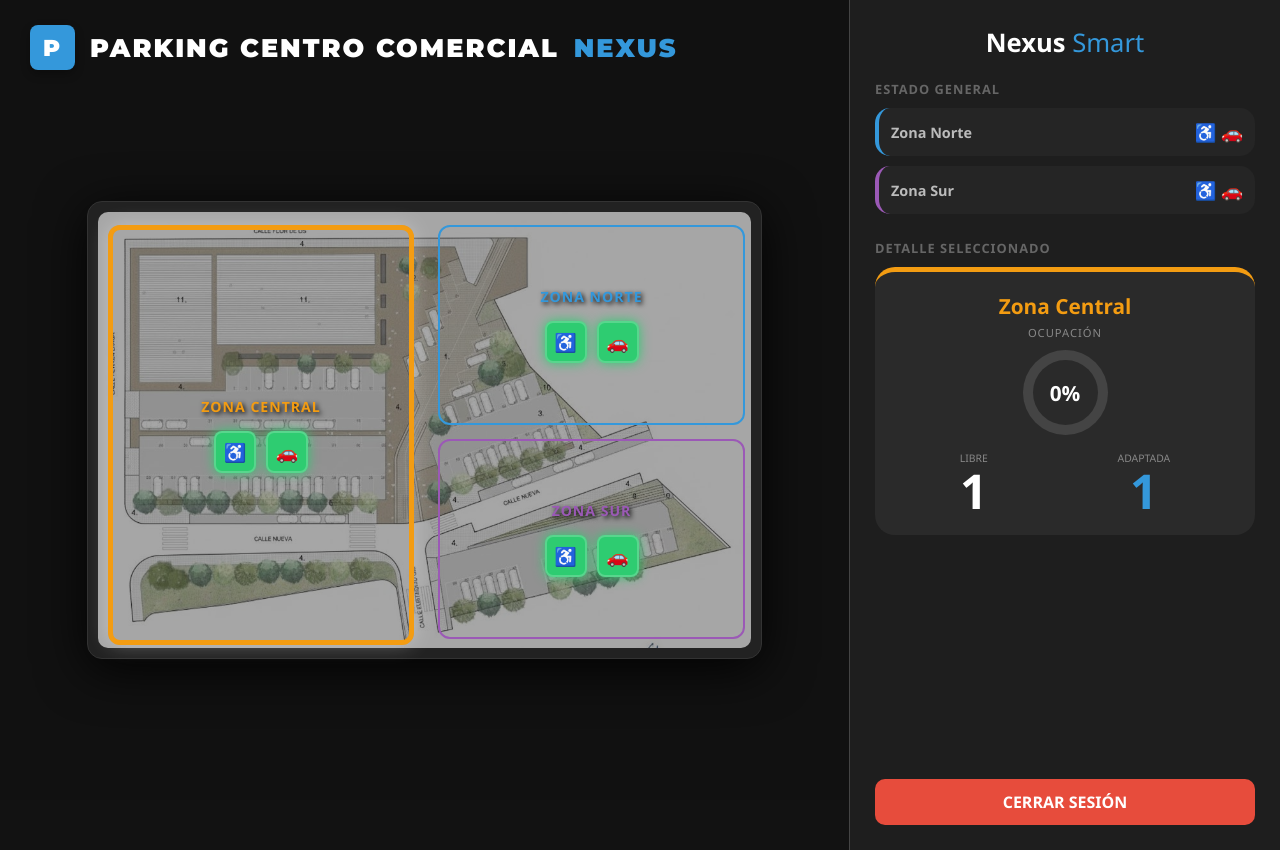
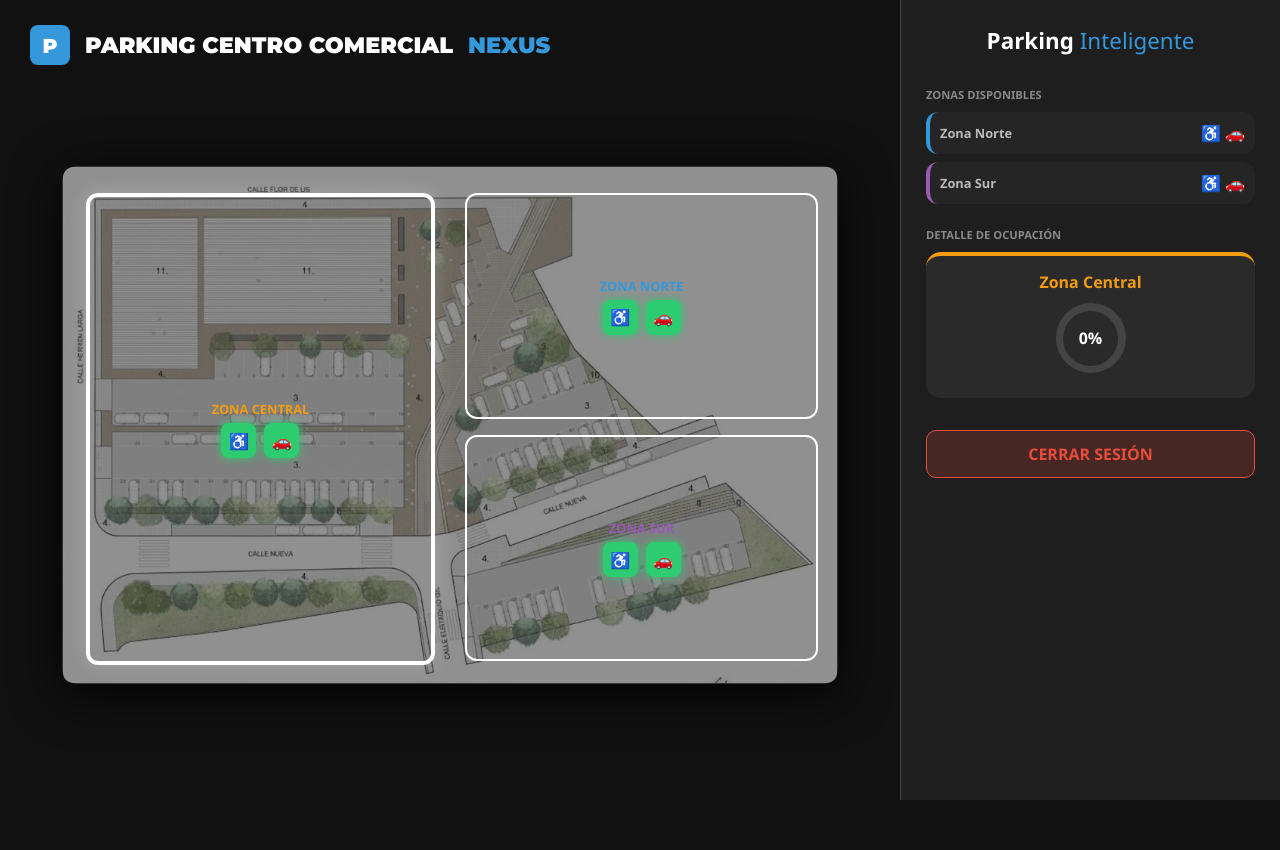
Before and after one commit to Daylon20/Parking-Flask-Arduino, a Flask app: page / in a window 1280 px wide. After the commit the page ends 800 px from the top, so only its background shows below. Run offline with Flask 3, Linux system fonts and the light colour scheme; the visitor is signed in with stand-in values (Sample User, id 1).

Commit message:
Update index.html

```diff
--- a/templates/index.html
+++ b/templates/index.html
@@ -17,106 +17,67 @@
             display: flex; flex-direction: row; height: 100vh; overflow: hidden;
         }
 
-        /* TÍTULO ACTUALIZADO: NEXUS CON LOGO P */
+        /* TÍTULO SUPERIOR */
         .titulo-superior {
-            position: absolute;
-            top: 25px;
-            left: 30px;
-            z-index: 100;
-            color: white;
-            font-family: 'Montserrat', sans-serif;
-            font-size: 1.6em;
-            font-weight: 900;
-            text-transform: uppercase;
-            letter-spacing: 2px;
-            pointer-events: none;
-            display: flex;
-            align-items: center;
-            gap: 15px;
+            position: absolute; top: 25px; left: 30px; z-index: 100;
+            color: white; font-family: 'Montserrat', sans-serif;
+            font-size: 1.4em; font-weight: 900; text-transform: uppercase;
+            display: flex; align-items: center; gap: 15px;
         }
 
         .logo-p-cuadrado {
-            background-color: var(--norte);
-            color: white;
-            width: 45px;
-            height: 45px;
-            display: flex;
-            align-items: center;
-            justify-content: center;
-            border-radius: 8px;
-            font-size: 0.9em;
-            box-shadow: 0 4px 10px rgba(0,0,0,0.3);
+            background-color: var(--norte); color: white; width: 40px; height: 40px;
+            display: flex; align-items: center; justify-content: center;
+            border-radius: 8px; font-size: 0.9em;
         }
 
         .contenedor-principal {
             flex: 3; position: relative; display: flex;
             justify-content: center; align-items: center;
-            padding: 40px;
-            background: #111; width: 100%;
+            padding: 20px; background: #111;
         }
 
-        /* MAPA: Imagen logo_parking.jpg */
         .map-container {
-            position: relative;
-            background: #222;
-            border-radius: 15px;
-            padding: 10px;
-            width: 85%;
-            max-width: 850px;
-            box-shadow: 0 10px 50px rgba(0,0,0,0.9);
-            border: 1px solid #333;
-            margin: 60px auto 0 auto;
+            position: relative; background: #222; border-radius: 15px;
+            width: 90%; max-width: 800px; box-shadow: 0 10px 50px rgba(0,0,0,0.9);
+            border: 1px solid #333; margin-top: 50px;
         }
 
-        .map-image { width: 100%; height: auto; border-radius: 10px; opacity: 0.6; display: block; margin: 0 auto; }
+        .map-image { width: 100%; height: auto; border-radius: 10px; opacity: 0.5; display: block; }
 
-        .led {
-            width: 38px; height: 38px; border-radius: 8px; display: flex; align-items: center;
-            justify-content: center; font-weight: bold; font-size: 18px; transition: 0.3s; border: 2px solid rgba(255,255,255,0.2);
-        }
-        .led-off { background: #2ecc71; box-shadow: 0 0 12px #2ecc71; color: #000; }
-        .led-on { background: #e74c3c; box-shadow: 0 0 12px #e74c3c; color: #fff; }
-
-        .zona-interactiva {
-            position: absolute; cursor: pointer; border-radius: 12px;
-            display: flex; flex-direction: column; align-items: center; justify-content: center;
-            transition: 0.3s; border: 2px solid;
-            background: transparent !important;
+        /* PANEL LATERAL CON SCROLL CORREGIDO */
+        .side-panel {
+            width: 380px; background: var(--panel-bg); padding: 25px;
+            border-left: 1px solid #444; display: flex; flex-direction: column;
+            height: 100vh; overflow-y: auto; box-sizing: border-box;
         }
 
-        #zona-norte { border-color: var(--norte); }
-        #zona-central { border-color: var(--central); }
-        #zona-sur { border-color: var(--sur); }
-
-        .zona-activa { box-shadow: 0 0 20px rgba(255,255,255,0.3); border-width: 5px !important; }
-
-        .nombre-zona-mapa {
-            font-weight: 800; font-size: 1.1vw; text-transform: uppercase;
-            margin-bottom: 15px;
-            text-shadow: 2px 2px 5px rgba(0,0,0,1);
-            letter-spacing: 1px;
+        /* AJUSTES PARA MÓVIL */
+        @media (max-width: 1000px) {
+            body { flex-direction: column; height: auto; overflow-y: auto; }
+            .side-panel { width: 100%; height: auto; border-left: none; border-top: 1px solid #444; }
+            .titulo-superior { font-size: 1em; top: 15px; left: 15px; position: relative; margin-bottom: 20px; }
+            .contenedor-principal { padding: 10px; }
+            .map-container { width: 95%; margin-top: 10px; }
         }
 
-        .side-panel {
-            width: 380px; background: var(--panel-bg); padding: 25px;
-            border-left: 1px solid #444; display: flex; flex-direction: column; height: 100vh; overflow-y: auto;
-        }
+        .led { width: 35px; height: 35px; border-radius: 8px; display: flex; align-items: center; justify-content: center; font-weight: bold; transition: 0.3s; }
+        .led-off { background: #2ecc71; color: #000; box-shadow: 0 0 10px #2ecc71; }
+        .led-on { background: #e74c3c; color: #fff; box-shadow: 0 0 10px #e74c3c; }
 
-        .stat-box { background: #2a2a2a; padding: 20px; border-radius: 20px; margin-bottom: 15px; border-top: 5px solid #444; }
-        .mini-box { background: #252525; padding: 12px; border-radius: 15px; margin-bottom: 10px; display: flex; justify-content: space-between; align-items: center; border-left: 4px solid #444; cursor: pointer; transition: 0.2s; }
-        .mini-box:hover { background: #333; }
+        .zona-interactiva { position: absolute; cursor: pointer; border-radius: 12px; display: flex; flex-direction: column; align-items: center; justify-content: center; border: 2px solid; }
+        .zona-activa { box-shadow: 0 0 20px rgba(255,255,255,0.2); border-width: 4px !important; }
 
-        .donut-chart { width: 85px; height: 85px; border-radius: 50%; display: flex; align-items: center; justify-content: center; margin: 10px auto; position: relative; }
-        .donut-chart::after { content: ''; position: absolute; width: 65px; height: 65px; background: #2a2a2a; border-radius: 50%; }
-        .donut-text { position: relative; z-index: 1; font-weight: bold; font-size: 1.3em; }
+        .stat-box { background: #2a2a2a; padding: 15px; border-radius: 15px; margin-bottom: 12px; border-top: 4px solid #444; }
+        .mini-box { background: #252525; padding: 10px; border-radius: 12px; margin-bottom: 8px; display: flex; justify-content: space-between; align-items: center; border-left: 4px solid #444; cursor: pointer; }
 
-        .big-num { font-size: 3em; font-weight: bold; margin: 0; line-height: 1; }
-        .rec-item { display: inline-flex; align-items: center; background: #1a1a1a; padding: 4px 8px; border-radius: 8px; margin: 0 3px; border: 1px solid #333; }
-        .rec-val { font-weight: bold; color: #2ecc71; margin-right: 4px; }
+        .donut-chart { width: 70px; height: 70px; border-radius: 50%; display: flex; align-items: center; justify-content: center; margin: 10px auto; position: relative; }
+        .donut-chart::after { content: ''; position: absolute; width: 55px; height: 55px; background: #2a2a2a; border-radius: 50%; }
+        .donut-text { position: relative; z-index: 1; font-weight: bold; }
 
         .btn-logout {
-            margin-top: auto; padding: 12px; background: #e74c3c; color: white;
-            text-align: center; text-decoration: none; border-radius: 10px; font-weight: bold;
+            margin-top: 20px; padding: 12px; background: rgba(231, 76, 60, 0.2); color: #e74c3c;
+            text-align: center; text-decoration: none; border-radius: 10px; font-weight: bold; border: 1px solid #e74c3c;
         }
     </style>
 </head>
@@ -132,29 +93,29 @@
             <img src="{{ url_for('static', filename='img/logo_parking.jpg') }}" class="map-image">
 
             <div id="zona-central" class="zona-interactiva" style="top:5%; left:3%; width:44%; height:90%;" onclick="mostrarInfo('Zona Central')">
-                <span class="nombre-zona-mapa" style="color:var(--central);">Zona Central</span>
-                <div style="display:flex; gap:10px;"><div id="led-p6" class="led">♿</div><div id="led-p7" class="led">🚗</div></div>
+                <span style="font-size:0.8em; color:var(--central); font-weight:bold; margin-bottom:5px;">ZONA CENTRAL</span>
+                <div style="display:flex; gap:8px;"><div id="led-p6" class="led">♿</div><div id="led-p7" class="led">🚗</div></div>
             </div>
 
             <div id="zona-norte" class="zona-interactiva" style="top:5%; left:52%; width:45%; height:43%;" onclick="mostrarInfo('Zona Norte')">
-                <span class="nombre-zona-mapa" style="color:var(--norte);">Zona Norte</span>
-                <div style="display:flex; gap:10px;"><div id="led-p2" class="led">♿</div><div id="led-p3" class="led">🚗</div></div>
+                <span style="font-size:0.8em; color:var(--norte); font-weight:bold; margin-bottom:5px;">ZONA NORTE</span>
+                <div style="display:flex; gap:8px;"><div id="led-p2" class="led">♿</div><div id="led-p3" class="led">🚗</div></div>
             </div>
 
             <div id="zona-sur" class="zona-interactiva" style="top:52%; left:52%; width:45%; height:43%;" onclick="mostrarInfo('Zona Sur')">
-                <span class="nombre-zona-mapa" style="color:var(--sur);">Zona Sur</span>
-                <div style="display:flex; gap:10px;"><div id="led-p4" class="led">♿</div><div id="led-p5" class="led">🚗</div></div>
+                <span style="font-size:0.8em; color:var(--sur); font-weight:bold; margin-bottom:5px;">ZONA SUR</span>
+                <div style="display:flex; gap:8px;"><div id="led-p4" class="led">♿</div><div id="led-p5" class="led">🚗</div></div>
             </div>
         </div>
     </div>
 
     <div class="side-panel">
-        <h2 style="margin:0 0 20px 0; font-size: 1.6em; text-align: center;">Nexus <span style="color:var(--norte); font-weight:300;">Smart</span></h2>
+        <h2 style="margin:0 0 20px 0; font-size: 1.4em; text-align: center;">Parking <span style="color:var(--norte); font-weight:300;">Inteligente</span></h2>
 
-        <h3 style="font-size: 0.8em; color: #666; text-transform: uppercase; margin: 0 0 10px 0; letter-spacing: 1px;">Estado General</h3>
+        <h3 style="font-size: 0.7em; color: #888; text-transform: uppercase; margin-bottom: 10px;">Zonas Disponibles</h3>
         <div id="otras-zonas"></div>
 
-        <h3 style="font-size: 0.8em; color: #666; text-transform: uppercase; margin: 15px 0 10px 0; letter-spacing: 1px;">Detalle Seleccionado</h3>
+        <h3 style="font-size: 0.7em; color: #888; text-transform: uppercase; margin: 15px 0 10px 0;">Detalle de Ocupación</h3>
         <div id="zona-seleccionada"></div>
 
         <div id="aviso-zona"></div>
@@ -193,29 +154,20 @@
                 let lB = data[zC.pines[1]] === 0 ? "🚗" : "";
                 htmlOtras += `
                     <div class="mini-box" style="border-left-color: ${zC.color}" onclick="mostrarInfo('${z}')">
-                        <span style="font-weight:bold; color:#bbb; font-size: 0.9em;">${z}</span>
-                        <div>
-                            <span style="color:#2ecc71; font-size:1.1em;">${lA} ${lB}</span>
-                        </div>
+                        <span style="font-weight:bold; color:#bbb; font-size: 0.8em;">${z}</span>
+                        <div style="font-size:1em;">${lA} ${lB}</div>
                     </div>`;
             }
             document.getElementById('otras-zonas').innerHTML = htmlOtras;
 
             const c = CONFIG[zonaActual];
-            const libA = data[c.pines[0]] === 0 ? 1 : 0;
-            const libB = data[c.pines[1]] === 0 ? 1 : 0;
             const porc = (( (data[c.pines[0]] === 1 ? 1:0) + (data[c.pines[1]] === 1 ? 1:0) ) / 2) * 100;
 
             document.getElementById('zona-seleccionada').innerHTML = `
                 <div class="stat-box" style="border-top-color: ${c.color}">
-                    <div style="text-align:center; font-size:1.3em; font-weight:bold; color:${c.color}; margin-bottom: 5px;">${zonaActual}</div>
-                    <div style="text-align:center; font-size:0.7em; color:#888; text-transform:uppercase; letter-spacing:1px;">Ocupación</div>
+                    <div style="text-align:center; font-weight:bold; color:${c.color}; margin-bottom:10px;">${zonaActual}</div>
                     <div class="donut-chart" style="background: conic-gradient(${c.color} ${porc}%, #444 0);">
                         <span class="donut-text">${porc}%</span>
-                    </div>
-                    <div style="display:flex; justify-content: space-around; text-align:center;">
-                        <div><span style="font-size:0.65em; color:#888;">LIBRE</span><br><span class="big-num">${libB}</span></div>
-                        <div><span style="font-size:0.65em; color:#888;">ADAPTADA</span><br><span class="big-num" style="color:#3498db">${libA}</span></div>
                     </div>
                 </div>`;
             gestionarRecomendacion(data);
@@ -224,31 +176,13 @@
         function gestionarRecomendacion(data) {
             let aviso = document.getElementById('aviso-zona');
             if (data[CONFIG[zonaActual].pines[0]] === 1 && data[CONFIG[zonaActual].pines[1]] === 1) {
-                let mejor = ""; let maxL = -1; let hRec = "";
-                for (let z in CONFIG) {
-                    if (z === zonaActual) continue;
-                    let a = data[CONFIG[z].pines[0]] === 0 ? 1 : 0;
-                    let b = data[CONFIG[z].pines[1]] === 0 ? 1 : 0;
-                    if ((a+b) > maxL) {
-                        maxL = a+b; mejor = z;
-                        hRec = (a > 0 ? `<span class="rec-item"><span class="rec-val">${a}</span>♿</span>` : "") +
-                               (b > 0 ? `<span class="rec-item"><span class="rec-val">${b}</span>🚗</span>` : "");
-                    }
-                }
-                if (maxL > 0) {
-                    aviso.innerHTML = `<div class="stat-box" style="border-top-color:#e74c3c; background:rgba(231,76,60,0.1); text-align:center;">
-                        <b style="color:#e74c3c; font-size:0.85em; text-transform:uppercase;">⚠️ ${zonaActual.toUpperCase()} COMPLETA</b><br>
-                        <p style="margin:10px 0 0 0; font-size:0.9em;">Se recomienda ir a la <b>${mejor}</b>:<br><br>${hRec}</p>
-                    </div>`;
-                } else {
-                    aviso.innerHTML = `<div class="stat-box" style="border-top-color:#e74c3c; text-align:center; font-weight:bold; font-size:0.9em;">🚨 PARKING COMPLETO</div>`;
-                }
+                aviso.innerHTML = `<div class="stat-box" style="border-top-color:#e74c3c; background:rgba(231,76,60,0.1); text-align:center; font-size:0.8em;">
+                    <b style="color:#e74c3c;">⚠️ ZONA COMPLETA</b><br>Busque plaza en otra zona.
+                </div>`;
             } else { aviso.innerHTML = ""; }
         }
 
-        function refrescar() {
-            fetch('/status').then(r => r.json()).then(d => actualizarInterfaz(d)).catch(() => {});
-        }
+        function refrescar() { fetch('/status').then(r => r.json()).then(d => actualizarInterfaz(d)).catch(() => {}); }
         setInterval(refrescar, 2000);
     </script>
 </body>
```
